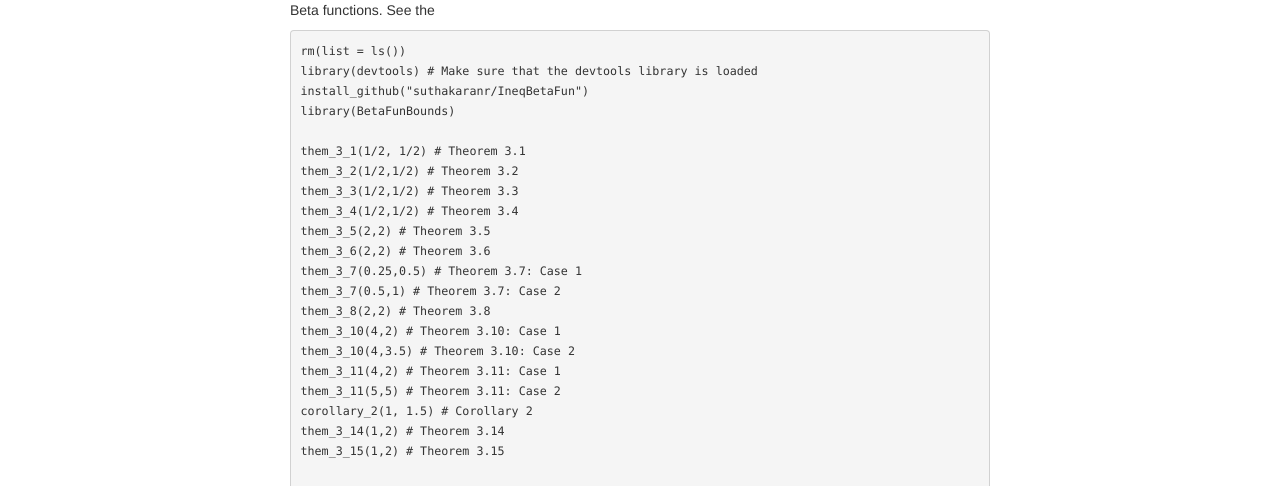
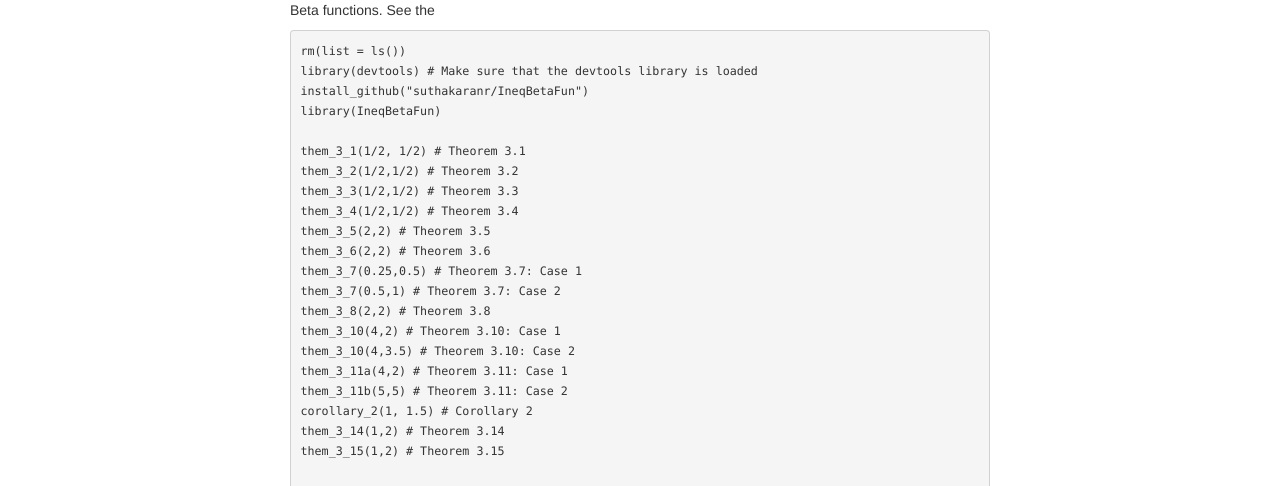
Before and after one commit to suthakaranr/suthakaranr.github.io, a Jekyll site: the page built from pages/Software.md, in a window 1280 px wide. Shown: the part 232-718 px from the top of the page. Built offline with Jekyll 4.4.1, drawn with Linux system fonts in a browser that asks for light colours; some of the changed text lies outside the part shown.

Commit message:
Update Software.md

```diff
--- a/pages/Software.md
+++ b/pages/Software.md
@@ -12,7 +12,7 @@ This **R** package allows to compute several new upper and lower bounds for Beta
 rm(list = ls())
 library(devtools) # Make sure that the devtools library is loaded
 install_github("suthakaranr/IneqBetaFun")
-library(BetaFunBounds)
+library(IneqBetaFun)
 
 them_3_1(1/2, 1/2) # Theorem 3.1
 them_3_2(1/2,1/2) # Theorem 3.2
@@ -25,8 +25,8 @@ them_3_7(0.5,1) # Theorem 3.7: Case 2
 them_3_8(2,2) # Theorem 3.8
 them_3_10(4,2) # Theorem 3.10: Case 1
 them_3_10(4,3.5) # Theorem 3.10: Case 2
-them_3_11(4,2) # Theorem 3.11: Case 1
-them_3_11(5,5) # Theorem 3.11: Case 2
+them_3_11a(4,2) # Theorem 3.11: Case 1
+them_3_11b(5,5) # Theorem 3.11: Case 2
 corollary_2(1, 1.5) # Corollary 2
 them_3_14(1,2) # Theorem 3.14
 them_3_15(1,2) # Theorem 3.15
```
